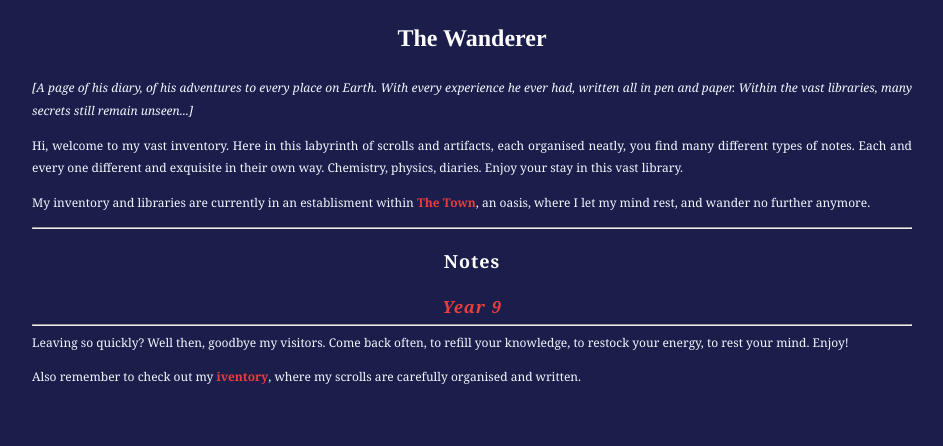
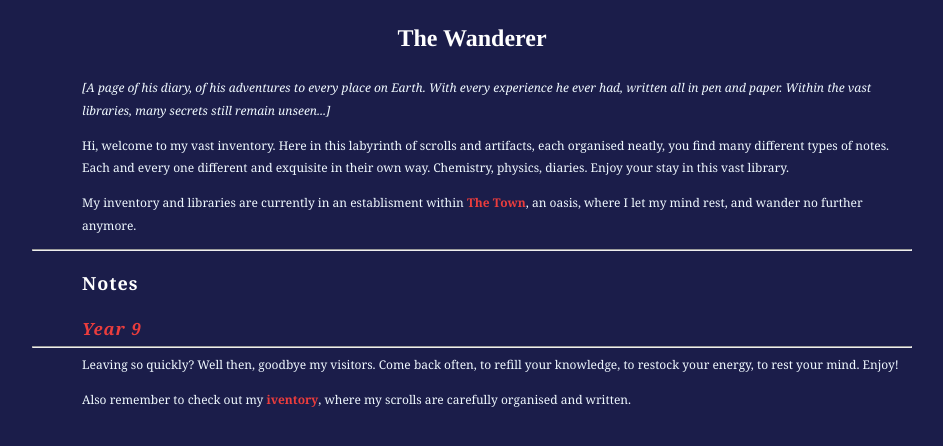
Before and after one commit to Rewind789/wanderer-archive, a Jekyll site: the page built from index.md, in a window 1280 px wide. Shown: the top 446 px of the page, without its empty margins (168-1111 px from the left). Built offline with Jekyll 4.4.1, drawn with Linux system fonts in a browser that asks for light colours; our own code applies the rules of GitHub Pages for plain Markdown files.

Commit message:
Update main.css

```diff
--- a/assets/css/main.css
+++ b/assets/css/main.css
@@ -22,6 +22,8 @@ body {
 
 p {
 	margin-top: 0;
+	text-align: left;
+	margin-left: 50px;
 }
 
 h1 {
@@ -33,7 +35,8 @@ h2 {
 	letter-spacing: 1px;
 	margin-bottom: 0;
 	color: #FFFFFF;
-	text-align: center;
+	margin-left: 50px;
+	text-align: left;
 }
 
 h3 {
@@ -41,7 +44,8 @@ h3 {
 	letter-spacing: 1px;
 	margin-bottom: 0;
 	color: #FFFFFF;
-	text-align: center;
+	margin-left: 50px;
+	text-align: left;
 }
 
 a:link {
```
